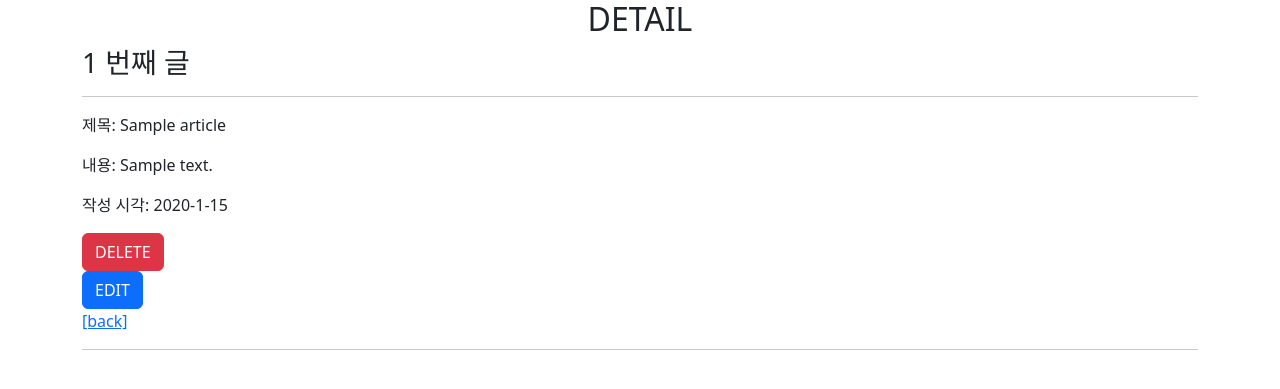
After one commit to jchyeon0814/django_tutorial, a Django app: page /articles/1/ in a window 1280 px wide. The commit adds this page. Shown: the top 389 px of the page. Run offline with Django 5.2, Linux system fonts and the light colour scheme; tables that the repository leaves empty hold one stand-in row (values such as "Sample post"); parts of the project's set-up code (start-up, migrations or seed data) failed here and were passed over.

Commit message:
수정화면 추가

```diff
--- /dev/null
+++ b/articles/templates/detail.html
@@ -0,0 +1,17 @@
+{% extends 'base.html' %} {% block content %}
+<h2 class="text-center">DETAIL</h2>
+<h3>{{ article.pk }} 번째 글</h3>
+<hr />
+<p>제목: {{ article.title }}</p>
+<p>내용: {{ article.content }}</p>
+<p>작성 시각: {{ article.created_at|date:"SHORT_DATE_FORMAT" }}</p>
+{% comment %} <a href="{% url 'articles:delete' article.pk %}">[delete]</a> {% endcomment %}
+
+<form action="{% url 'articles:delete' article.pk %}" method="POST">
+    {% csrf_token %}  {% comment %} #Settings의 middleware에서 구현되어 있음 {% endcomment %}
+    <button class="btn btn-danger">DELETE</button>
+</form>
+<a href="{% url 'articles:edit' article.pk %}" class="btn btn-primary">EDIT</a><br>
+<a href="{% url 'articles:dinner' %}">[back]</a>
+<hr />
+{% endblock %}
--- a/articles/templates/dinner.html
+++ b/articles/templates/dinner.html
@@ -1,6 +1,6 @@
 {% extends 'base.html' %} {% block content %}
 
-<h1>오늘 {{name}}님의 저녁은 {{pick.name}}입니다.</h1>
+<h1>오늘 님의 저녁은 {{pick.name}}입니다.</h1>
 <h1>메뉴 리스트</h1>
 <ul>
         {% for menu in menus %}
@@ -16,10 +16,12 @@
 {% endif %}
 
 <h1>리뷰리스트</h1>
+<a href="{% url 'articles:review' %}">[리뷰 작성하기]</a>
 {% for article in articles %}
 <p>글 번호: {{ article.pk }}</p>
 <p>글 제목: {{ article.title }}</p>
 <p>글 내용: {{ article.content}}</p>
+<a href="{% url 'articles:detail' article.pk %}">[detail]</a>
 <hr/>
 {% endfor %}
 {% endblock %}
--- a/articles/urls.py
+++ b/articles/urls.py
@@ -4,7 +4,11 @@ from articles import views
 app_name = 'articles'
 urlpatterns = [
     path('index/', views.index),
-    path('dinner/<str:name>/', views.dinner),
+    path('dinner/', views.dinner, name='dinner'),
     path('review/', views.review, name='review'),
     path('create_review/', views.create_review, name='create_review'),
+    path('<int:pk>/', views.detail, name='detail'),
+    path('<int:pk>/delete/', views.delete, name='delete'),
+    path('<int:pk>/edit/', views.edit, name='edit'),
+    path('<int:pk>/update/', views.update, name='update'),
 ]
--- a/articles/views.py
+++ b/articles/views.py
@@ -6,14 +6,13 @@ from .models import Article
 def index(request):
     return render(request, 'index.html')
 
-def dinner(request, name):
+def dinner(request):
     menus = [{"name":'족발',"price":200}, {"name":'햄버거',"price":400}, {"name":'치킨', "price":800}, {"name":'초밥', "price":1000}]
     pick = random.choice(menus)
     articles = Article.objects.order_by('-pk')
 
     context = {
         'pick': pick,
-        'name':name,
         'menus': menus,
         'articles': articles,
     }
@@ -29,4 +28,37 @@ def create_review(request):
     article = Article(title=title, content=content)
     article.save() #DB저장 - Article은 모델을 상속받았기 때문에 save는 부모 모델에 정의되어있음
 
-    return redirect('/articles/dinner/무언가')
+    return redirect('articles:detail', article.pk)
+
+def detail(request, pk):
+    article = Article.objects.get(pk=pk)
+    context = {
+        'article': article,
+    }
+
+    return render(request, 'detail.html', context)
+
+def delete(request, pk):
+    article = Article.objects.get(pk=pk)
+
+    if request.method == "POST":
+        article.delete()
+
+    return redirect('articles:dinner')
+
+def edit(request, pk):
+    article = Article.objects.get(pk=pk)
+    context = {
+        'article': article,
+    }
+
+    return render(request, 'edit.html', context)
+
+
+def update(request, pk):
+    article = Article.objects.get(pk=pk)
+    article.title = request.POST.get('title')
+    article.content = request.POST.get('content')
+    article.save()
+
+    return redirect('articles:detail', article.pk)
```
Also changed, not shown: articles/templates/edit.html (added, +14 -0 lines).
